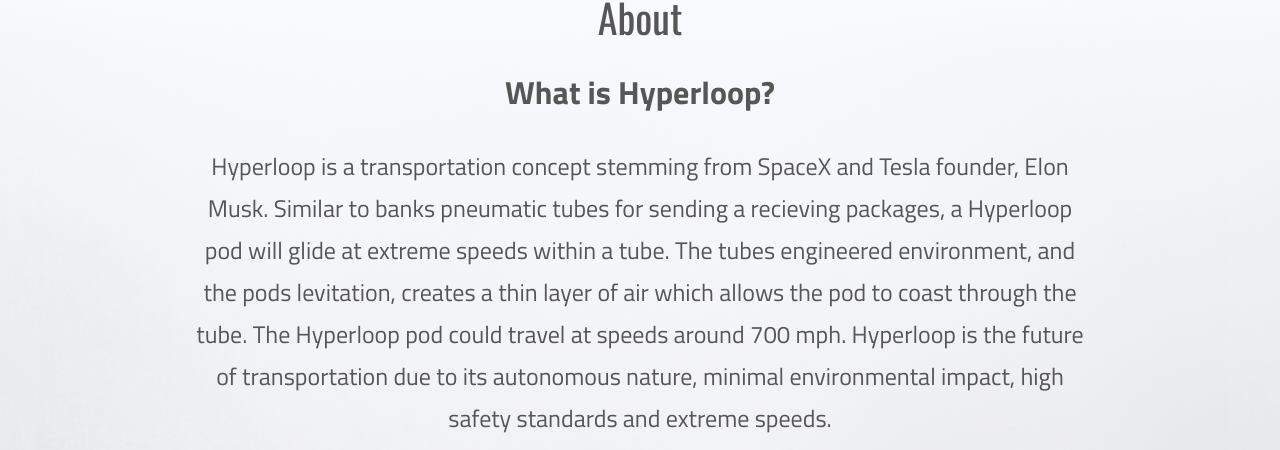
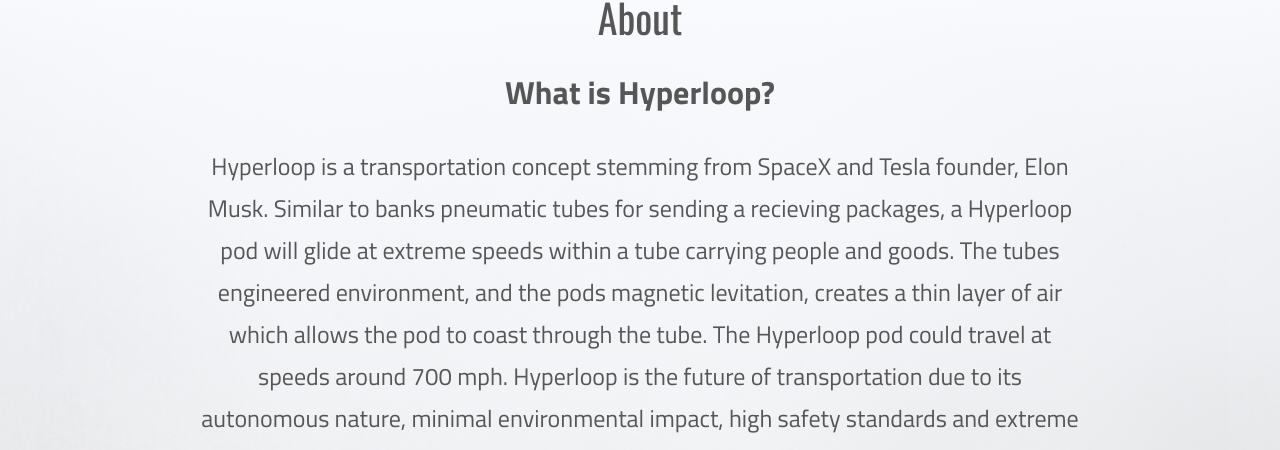
Before and after one commit to lilliankravitz/hyperloop-website.github.io, a plain HTML site: page index.html in a window 1280 px wide. Shown: the part 825-1275 px from the top of the page. Drawn offline with nearby package versions, Linux system fonts and the light colour scheme.

Commit message:
Add files via upload

```diff
--- a/index.html
+++ b/index.html
@@ -60,9 +60,7 @@
 <div class = "About">
 	<h1>About</h1>
 	<h6><b>What is Hyperloop?</b></h6>
-	<p>Hyperloop is a transportation concept stemming from SpaceX and Tesla founder, Elon Musk. Similar to banks pneumatic tubes for sending a recieving packages, a Hyperloop pod will glide at extreme speeds within a tube. The tubes engineered environment, and the pods levitation, creates a thin layer of air which allows the pod to coast through the tube. The Hyperloop pod could travel at speeds around 700 mph. Hyperloop is the future of transportation due to its autonomous nature, minimal environmental impact, high safety standards and extreme speeds.</p>
-	<!-- <h6><br><b>Hyperloop Pod Design</b></h6>
-	<p>Hyperloop is a futuristic transportation concept. The hyperloop pod will be traveling at high speeds in a low pressure tube utilizing magnetic levitation. Binghamton Hyperloop is bringing this concept to life.</p>  -->
+	<p>Hyperloop is a transportation concept stemming from SpaceX and Tesla founder, Elon Musk. Similar to banks pneumatic tubes for sending a recieving packages, a Hyperloop pod will glide at extreme speeds within a tube carrying people and goods. The tubes engineered environment, and the pods magnetic levitation, creates a thin layer of air which allows the pod to coast through the tube. The Hyperloop pod could travel at speeds around 700 mph. Hyperloop is the future of transportation due to its autonomous nature, minimal environmental impact, high safety standards and extreme speeds.</p>
 	<h6><br><b>Binghamton Hyperloop</b></h6>
 	<p>Binghamton Hyperloop is a team of dedicated Binghamton University students working together to build a hyperloop pod. We are competing in the <b>SpaceX</b> Hyperloop Pod Competition. Our team is designing and building a pod that accommodates one 50th percentile dummy. Our pod will be raced on SpaceX's one-mile test track in Hawthorne, California. We will be competing against 23 other top tier teams from across the globe to build the fastest and safest pod. It is our mission to make the pod efficient, light, fast and environmentally friendly.</p>
 
```
